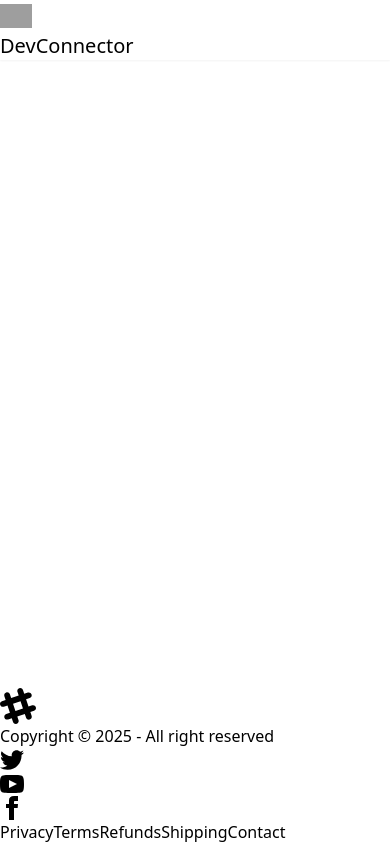
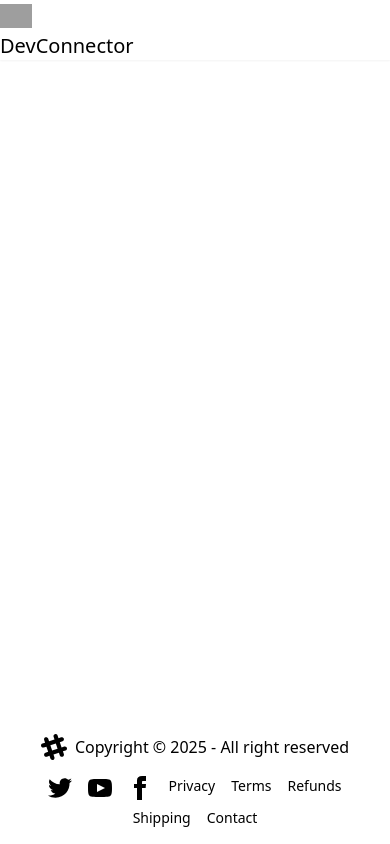
Before and after one commit to Vasudev290/Dev-Connector-Client, a React (Vite) app: page / in a window 390 px wide. Built offline with nearby package versions, Linux system fonts and the light colour scheme; no server answers; grey boxes are pictures that could not be loaded.

Commit message:
feat: it's responsiveness

```diff
--- a/src/Components/Body.jsx
+++ b/src/Components/Body.jsx
@@ -36,9 +36,12 @@
     fetchUserData();
   }, []);
   return (
-    <div>
+    <div className="flex flex-col min-h-screen">
       <Navbar />
-      <Outlet />
+      <main className="flex-grow">
+        <Outlet />
+      </main>
+
       <Footer />
     </div>
   );
--- a/src/Components/Footer.jsx
+++ b/src/Components/Footer.jsx
@@ -2,11 +2,11 @@
 
 const Footer = () => {
   return (
-    <footer className="footer sm:footer-horizontal bg-base-300 text-neutral-content fixed bottom-0">
-      <aside className="grid-flow-col items-center">
+    <footer className="footer bg-base-300 text-neutral-content w-full mt-auto flex flex-col sm:flex-row items-center justify-between px-6 py-4">
+      <aside className="flex items-center gap-2 mb-4 sm:mb-0">
         <svg
-          width="36"
-          height="36"
+          width="26"
+          height="26"
           viewBox="0 0 24 24"
           xmlns="http://www.w3.org/2000/svg"
           fillRule="evenodd"
@@ -17,8 +17,11 @@
         </svg>
         <p>Copyright © {new Date().getFullYear()} - All right reserved</p>
       </aside>
-      <nav className="grid-flow-col gap-4 md:place-self-center md:justify-self-end">
-        <a>
+      <nav className="flex flex-wrap justify-center sm:justify-end gap-x-4 gap-y-2 text-sm">
+        <Link
+          to="#"
+          className="hover:text-blue-400 transition-colors duration-200"
+        >
           <svg
             xmlns="http://www.w3.org/2000/svg"
             width="24"
@@ -28,8 +31,11 @@
           >
             <path d="M24 4.557c-.883.392-1.832.656-2.828.775 1.017-.609 1.798-1.574 2.165-2.724-.951.564-2.005.974-3.127 1.195-.897-.957-2.178-1.555-3.594-1.555-3.179 0-5.515 2.966-4.797 6.045-4.091-.205-7.719-2.165-10.148-5.144-1.29 2.213-.669 5.108 1.523 6.574-.806-.026-1.566-.247-2.229-.616-.054 2.281 1.581 4.415 3.949 4.89-.693.188-1.452.232-2.224.084.626 1.956 2.444 3.379 4.6 3.419-2.07 1.623-4.678 2.348-7.29 2.04 2.179 1.397 4.768 2.212 7.548 2.212 9.142 0 14.307-7.721 13.995-14.646.962-.695 1.797-1.562 2.457-2.549z"></path>
           </svg>
-        </a>
-        <a>
+        </Link>
+        <Link
+          to="#"
+          className="hover:text-blue-400 transition-colors duration-200"
+        >
           <svg
             xmlns="http://www.w3.org/2000/svg"
             width="24"
@@ -39,8 +45,11 @@
           >
             <path d="M19.615 3.184c-3.604-.246-11.631-.245-15.23 0-3.897.266-4.356 2.62-4.385 8.816.029 6.185.484 8.549 4.385 8.816 3.6.245 11.626.246 15.23 0 3.897-.266 4.356-2.62 4.385-8.816-.029-6.185-.484-8.549-4.385-8.816zm-10.615 12.816v-8l8 3.993-8 4.007z"></path>
           </svg>
-        </a>
-        <a>
+        </Link>
+        <Link
+          to="#"
+          className="hover:text-blue-400 transition-colors duration-200"
+        >
           <svg
             xmlns="http://www.w3.org/2000/svg"
             width="24"
@@ -50,12 +59,37 @@
           >
             <path d="M9 8h-3v4h3v12h5v-12h3.642l.358-4h-4v-1.667c0-.955.192-1.333 1.115-1.333h2.885v-5h-3.808c-3.596 0-5.192 1.583-5.192 4.615v3.385z"></path>
           </svg>
-        </a>
-        <Link to="/privacy-policy">Privacy</Link>
-        <Link to="/terms-and-conditions">Terms</Link>
-        <Link to="/cancellation-refund-policy">Refunds</Link>
-        <Link to="/shipping-policy">Shipping</Link>
-        <Link to="/contact-us">Contact</Link>
+        </Link>
+        <Link
+          to="/privacy-policy"
+          className="hover:text-blue-400 transition-colors duration-200"
+        >
+          Privacy
+        </Link>
+        <Link
+          to="/terms-and-conditions"
+          className="hover:text-blue-400 transition-colors duration-200"
+        >
+          Terms
+        </Link>
+        <Link
+          to="/cancellation-refund-policy"
+          className="hover:text-blue-400 transition-colors duration-200"
+        >
+          Refunds
+        </Link>
+        <Link
+          to="/shipping-policy"
+          className="hover:text-blue-400 transition-colors duration-200"
+        >
+          Shipping
+        </Link>
+        <Link
+          to="/contact-us"
+          className="hover:text-blue-400 transition-colors duration-200"
+        >
+          Contact
+        </Link>
       </nav>
     </footer>
   );
--- a/src/Components/Navbar.jsx
+++ b/src/Components/Navbar.jsx
@@ -28,7 +28,7 @@
   };
 
   return (
-    <div className="navbar bg-base-300 shadow-sm">
+    <div className="navbar bg-base-300 shadow-sm w-full">
       <div className="flex-1">
         <Link to="/feed" className="btn btn-ghost text-xl">
           <img
```
